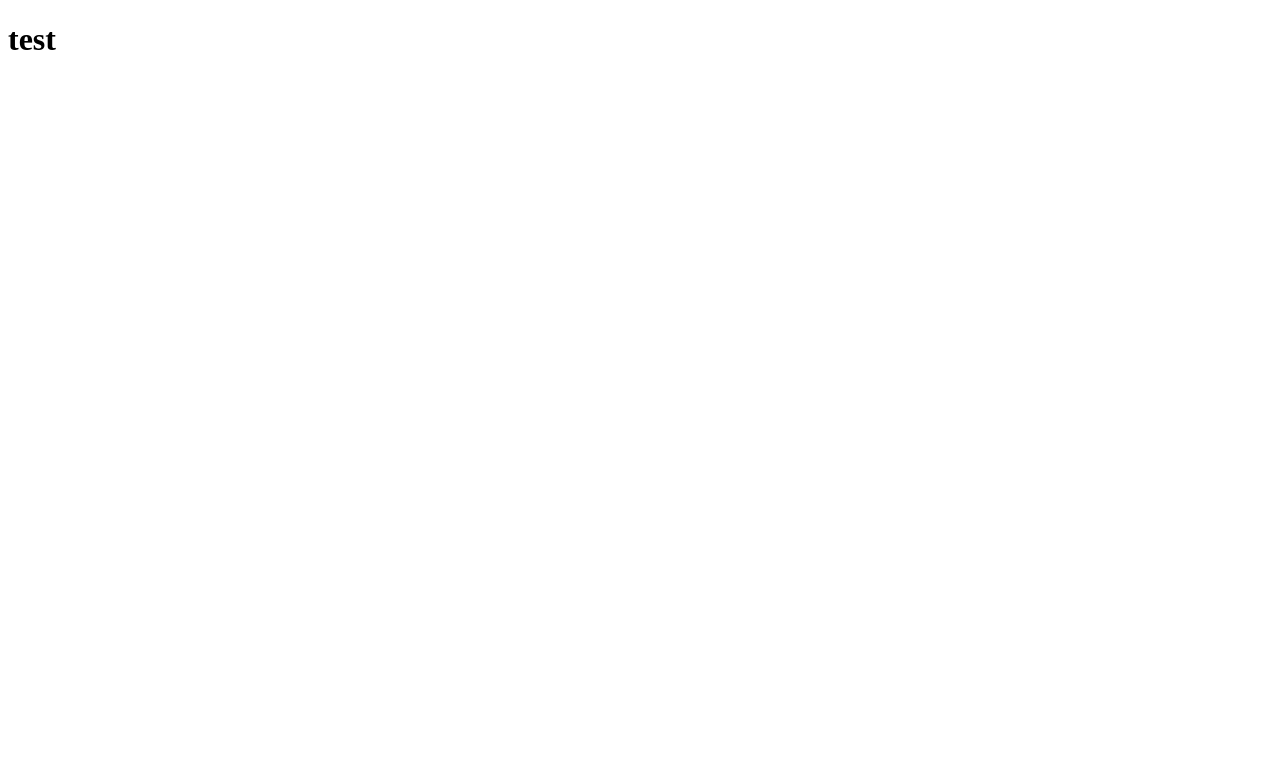
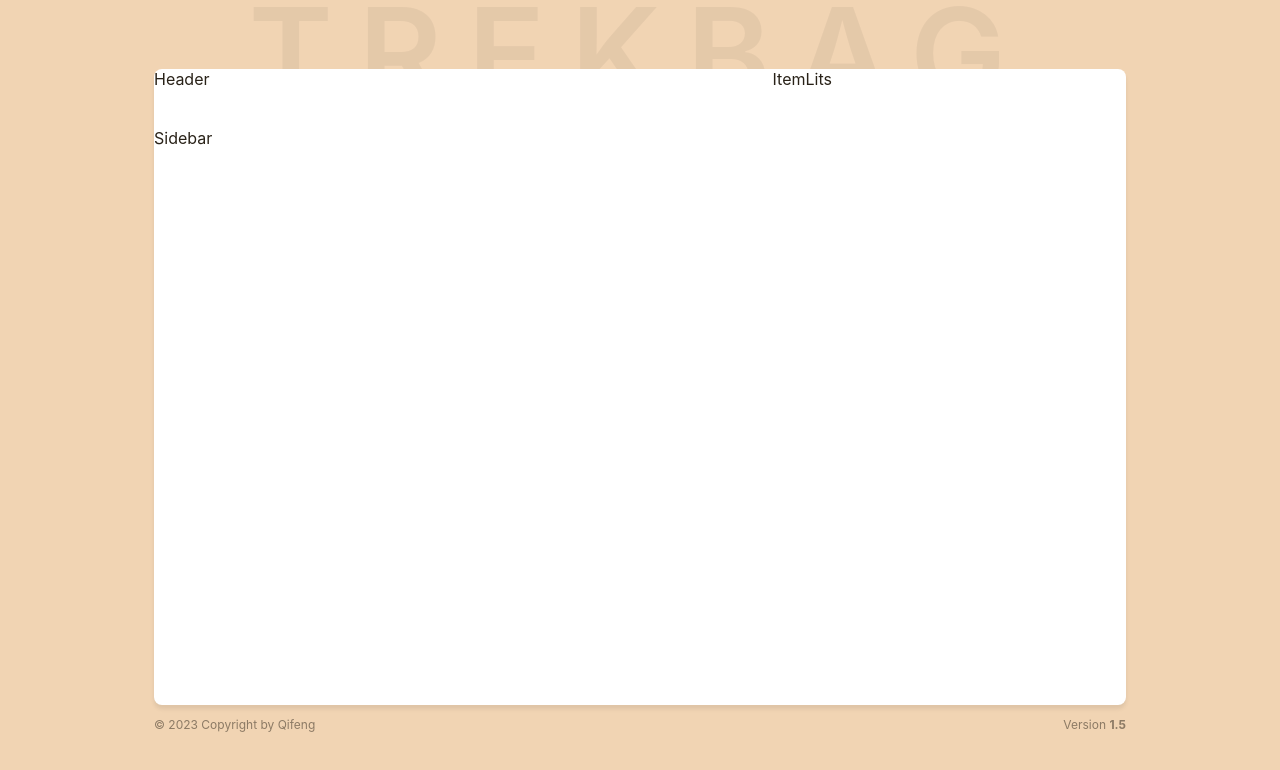
Before and after one commit to RAZELXZ/Trekbag, a React (Vite) app: page / in a window 1280 px wide. Shown: the top 770 px of the page. Built offline with nearby package versions, Linux system fonts and the light colour scheme.

Commit message:
Setting ups

```diff
--- a/src/App.jsx
+++ b/src/App.jsx
@@ -1,5 +1,24 @@
+import BackgroundHeading from "./Components/BackgroundHeading";
+import Footer from "./Components/Footer";
+import Header from "./Components/Header";
+import ItemLits from "./Components/ItemLits";
+import Sidebar from "./Components/Sidebar";
+import "./index.css";
+
 function App() {
-  return <h1> test </h1>;
+  return (
+    <>
+      <BackgroundHeading />
+
+      <main>
+        <Header />
+        <ItemLits />
+        <Sidebar />
+      </main>
+
+      <Footer />
+    </>
+  );
 }
 
 export default App;
--- /dev/null
+++ b/src/Components/BackgroundHeading.jsx
@@ -0,0 +1,7 @@
+import React from "react";
+
+const BackgroundHeading = () => {
+  return <h1>TrekBag</h1>;
+};
+
+export default BackgroundHeading;
--- /dev/null
+++ b/src/Components/Footer.jsx
@@ -0,0 +1,14 @@
+import React from "react";
+
+const Footer = () => {
+  return (
+    <footer>
+      <small>&copy; 2023 Copyright by Qifeng</small>
+      <p>
+        Version <b>1.5</b>
+      </p>
+    </footer>
+  );
+};
+
+export default Footer;
--- /dev/null
+++ b/src/Components/Header.jsx
@@ -0,0 +1,7 @@
+import React from "react";
+
+const Header = () => {
+  return <div>Header</div>;
+};
+
+export default Header;
--- /dev/null
+++ b/src/Components/ItemLits.jsx
@@ -0,0 +1,7 @@
+import React from "react";
+
+const ItemLits = () => {
+  return <div>ItemLits</div>;
+};
+
+export default ItemLits;
--- /dev/null
+++ b/src/Components/Sidebar.jsx
@@ -0,0 +1,7 @@
+import React from "react";
+
+const Sidebar = () => {
+  return <div>Sidebar</div>;
+};
+
+export default Sidebar;
--- /dev/null
+++ b/src/index.css
@@ -0,0 +1,306 @@
+* {
+  margin: 0;
+  padding: 0;
+  box-sizing: border-box;
+}
+
+ul {
+  list-style: none;
+}
+
+input {
+  font: inherit;
+}
+
+button {
+  border: none;
+  outline: none;
+  cursor: pointer;
+  font: inherit;
+  background: none;
+}
+
+small {
+  font: inherit;
+}
+
+body {
+  font-family: "Inter", sans-serif;
+  background-color: #f1d4b3;
+  overflow: hidden;
+  color: #292218;
+}
+
+#root {
+  display: flex;
+  flex-direction: column;
+  justify-content: center;
+  align-items: center;
+  height: 100vh;
+}
+
+main {
+  width: 972px;
+  height: 636px;
+  background-color: #fff;
+  border-radius: 8px;
+  overflow: hidden;
+  display: grid;
+  grid-template-columns: 7fr 4fr;
+  grid-template-rows: 59px 1fr;
+  box-shadow: 0 4px 4px rgba(0, 0, 0, 0.08);
+  /* box-shadow: rgba(255, 255, 255, 0.1) 0px 1px 1px 0px inset, rgba(50, 50, 93, 0.25) 0px 50px 100px -20px, rgba(0, 0, 0, 0.3) 0px 30px 60px -30px; */
+  /* box-shadow: rgba(0, 0, 0, 0.25) 0px 25px 50px -12px; */
+}
+
+header {
+  grid-column: 1 / 3;
+  grid-row: 1 / 2;
+  background-color: #fbf5ed;
+  border-bottom: 1px solid rgba(0, 0, 0, 0.05);
+  display: flex;
+  justify-content: space-between;
+  align-items: center;
+  padding: 0 28px;
+}
+
+.counter {
+  color: #231d15;
+  font-size: 14px;
+}
+
+.item-list {
+  grid-column: 1 / 2;
+  grid-row: 2 / 3;
+  background-color: #fff;
+  overflow-y: scroll;
+  scrollbar-color: red orange;
+  scrollbar-width: thin;
+  position: relative;
+}
+
+.item-list::-webkit-scrollbar {
+  width: 0;
+  /* width: 8px; */
+}
+
+.item-list::-webkit-scrollbar-track {
+  background: #faf7f3;
+}
+
+.item-list::-webkit-scrollbar-thumb {
+  background-color: #f3f1ee;
+}
+
+.item {
+  display: flex;
+  position: relative;
+  height: 50px;
+  font-size: 14px;
+  border-bottom: 1px solid rgba(0, 0, 0, 0.06);
+}
+
+.item > input {
+  position: absolute;
+  left: 50%;
+  top: 50%;
+  transform: translate(-50%, -50%);
+  height: 100%;
+}
+
+.item > label {
+  cursor: pointer;
+  flex: 1;
+  height: 100%;
+  display: flex;
+  align-items: center;
+  padding: 0 28px;
+}
+
+label > span {
+  color: #34495e;
+  padding: 0.5rem 0.25rem;
+}
+
+label > input {
+  height: 15px;
+  width: 15px;
+  -webkit-appearance: none;
+  -moz-appearance: none;
+  -o-appearance: none;
+  appearance: none;
+  border: 1px solid #d3d3d3;
+  border-radius: 2px;
+  outline: 2px solid transparent;
+  transition-duration: 0.3s;
+  background-color: #fff;
+  cursor: pointer;
+  margin-right: 13px;
+  box-sizing: content-box;
+}
+
+label > input:hover {
+  border-color: #8f8474;
+}
+
+label > input:checked {
+  border-color: #6e6251;
+  background-color: #6e6251;
+}
+
+/* label > input:focus,
+  label > input:active {
+    outline-color: #a1988a;
+  } */
+
+label > label {
+  cursor: pointer;
+}
+
+.item > button {
+  font-size: 13px;
+  text-transform: uppercase;
+  position: absolute;
+  right: 28px;
+  top: 0;
+  color: #231d15;
+  height: 100%;
+  transition: all 0.1s;
+}
+
+.item > button:hover,
+.item > button:focus {
+  transform: scale(1.2);
+}
+
+.empty-state {
+  position: absolute;
+  top: 40%;
+  left: 50%;
+  transform: translateX(-50%);
+  text-align: center;
+}
+
+h3 {
+  margin-bottom: 5px;
+}
+
+.sidebar {
+  grid-column: 2 / 3;
+  grid-row: 2 / 3;
+  background-color: #fffcf9;
+  border-left: 1px solid rgba(0, 0, 0, 0.07);
+  padding: 18px 25px 28px;
+  display: flex;
+  flex-direction: column;
+}
+
+h2 {
+  color: #231d15;
+  font-size: 16px;
+  font-weight: 500;
+}
+
+form > input {
+  height: 45px;
+  width: 100%;
+  border: 1px solid rgba(0, 0, 0, 0.12);
+  border-radius: 5px;
+  margin: 12px 0 8px 0;
+  padding: 0 16px;
+  font-size: 14px;
+}
+
+form > input::placeholder {
+  font-style: italic;
+}
+
+.btn {
+  height: 45px;
+  width: 100%;
+  border: none;
+  border-radius: 5px;
+  background-color: #473a2b;
+  color: #fff;
+  font-size: 16px;
+  cursor: pointer;
+  display: flex;
+  justify-content: center;
+  align-items: center;
+  transition: all 0.2s;
+}
+
+.btn:hover {
+  background-color: #322618;
+}
+
+.btn--secondary {
+  opacity: 0.85;
+  font-size: 14px;
+}
+
+.button-group {
+  margin-top: auto;
+  display: flex;
+  flex-direction: column;
+  gap: 8px;
+}
+
+.sorting {
+  padding: 15px 28px;
+  border-bottom: 1px solid rgba(0, 0, 0, 0.05);
+  font-size: 13px;
+}
+
+h1 {
+  font-size: 128px;
+  font-weight: 600;
+  color: rgba(0, 0, 0, 0.05);
+  position: absolute;
+  top: 7.5%;
+  left: 50%;
+  transform: translateX(-50%);
+  z-index: -1;
+  text-transform: uppercase;
+  letter-spacing: 0.2em;
+}
+
+@media (max-height: 950px) {
+  h1 {
+    top: 5%;
+  }
+}
+
+@media (max-height: 916px) {
+  h1 {
+    top: 3.5%;
+  }
+}
+
+@media (max-height: 883px) {
+  h1 {
+    top: 2.5%;
+  }
+}
+
+@media (max-height: 850px) {
+  h1 {
+    top: 0%;
+  }
+}
+
+@media (max-height: 800px) {
+  h1 {
+    top: -3%;
+  }
+}
+
+footer {
+  width: min(972px, 100%);
+  display: flex;
+  justify-content: space-between;
+  align-items: center;
+  font-size: 12px;
+  opacity: 0.5;
+  margin-top: 12px;
+}
```
